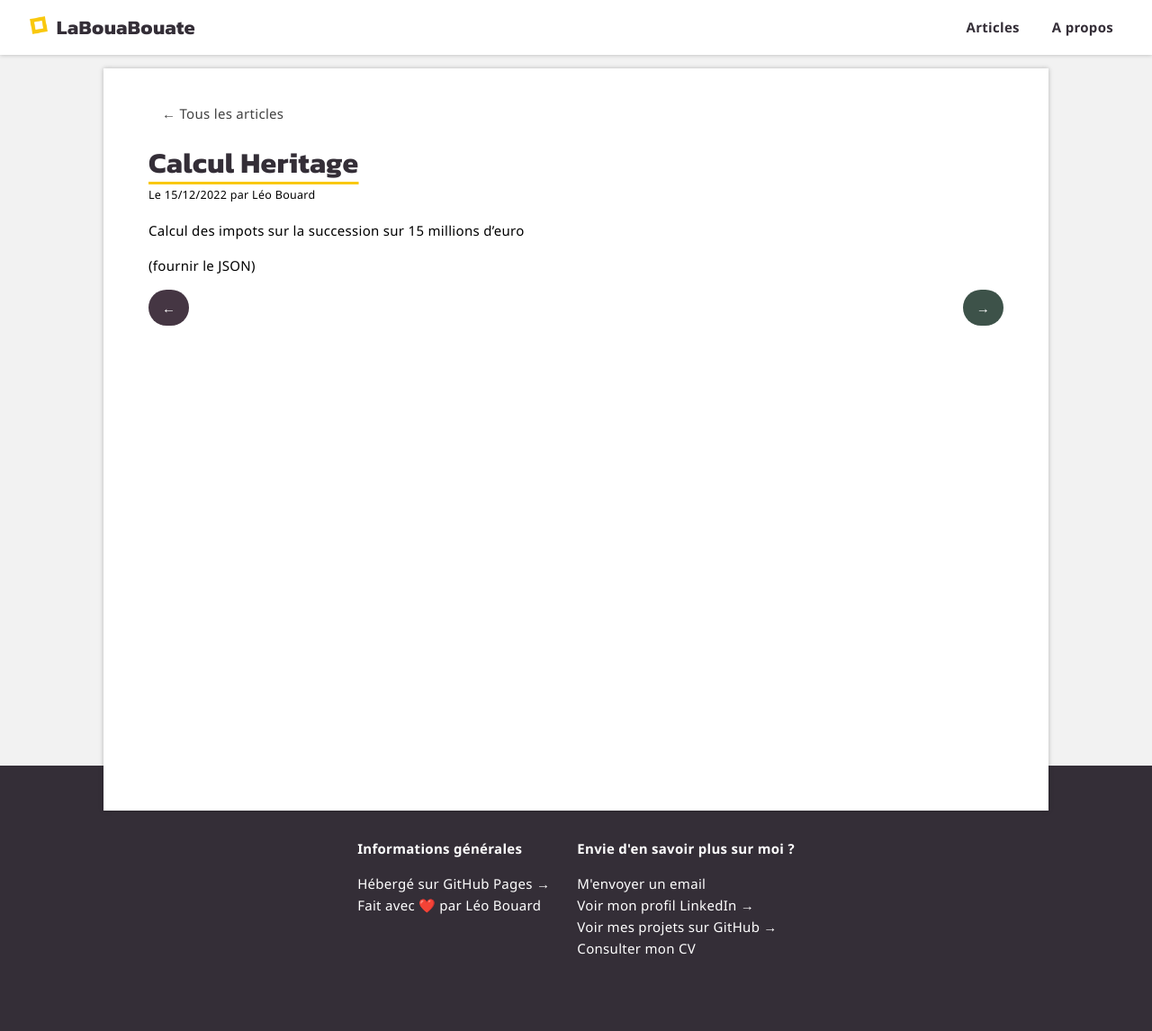
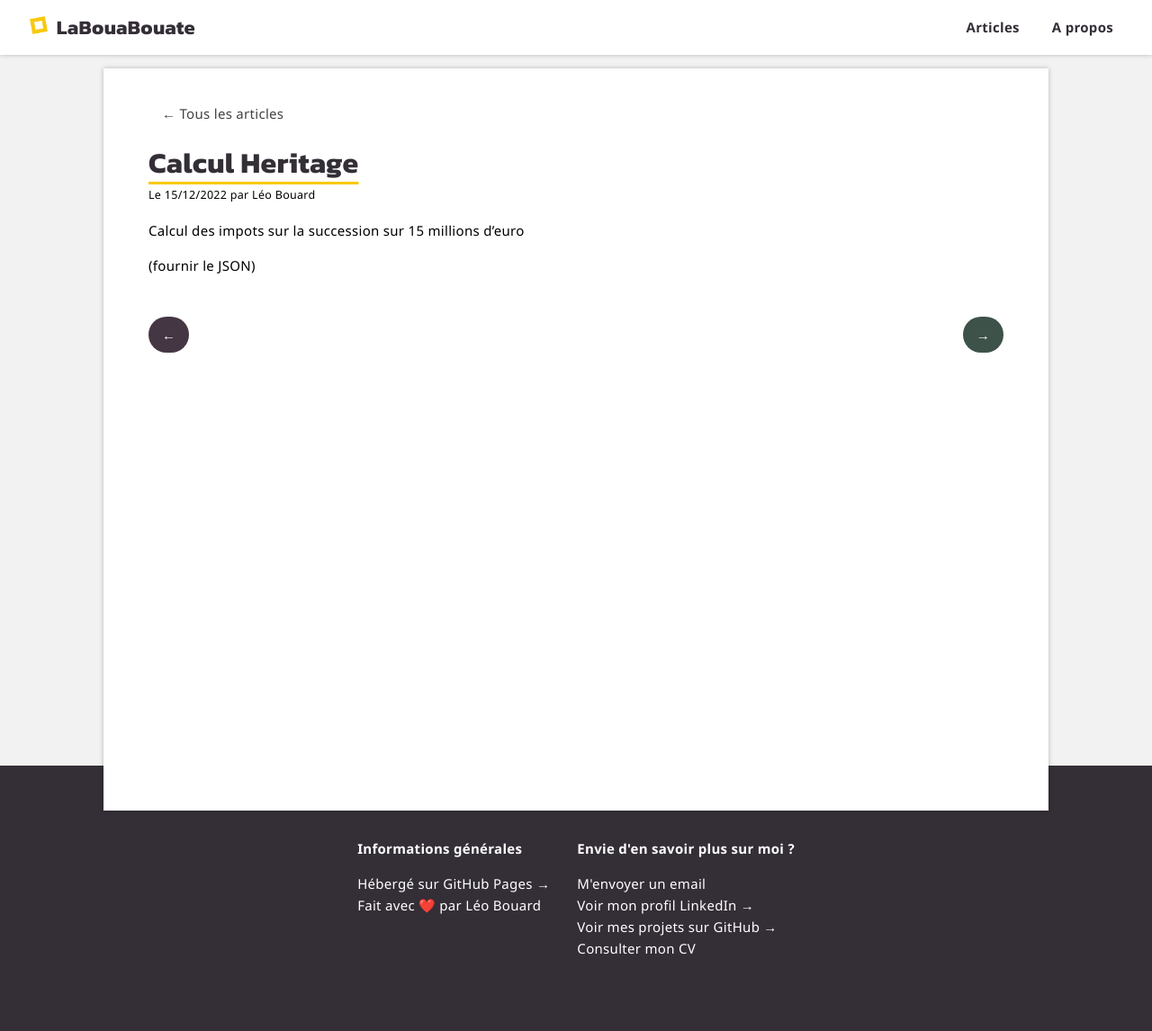
Before and after one commit to leobouard/leobouard.github.io, a Jekyll site: the page built from _posts/2022-12-15-calcul-heritage.md, in a window 1280 px wide. Shown: the whole page at 90% size. Built offline with Jekyll 4.4.1, drawn with Linux system fonts in a browser that asks for light colours; some web fonts are replaced; our own code applies the rules of GitHub Pages for plain Markdown files.

Commit message:
Update posts.scss

```diff
--- a/assets/css/posts.scss
+++ b/assets/css/posts.scss
@@ -147,7 +147,7 @@ article:hover {
 .div_bottomnav_buttons {
     display: flex;
     justify-content: space-between;
-    margin: 15px 0px 0px;
+    margin: 45px 0px 0px;
 }
 
 .a_button_prev, .a_button_next {
```
